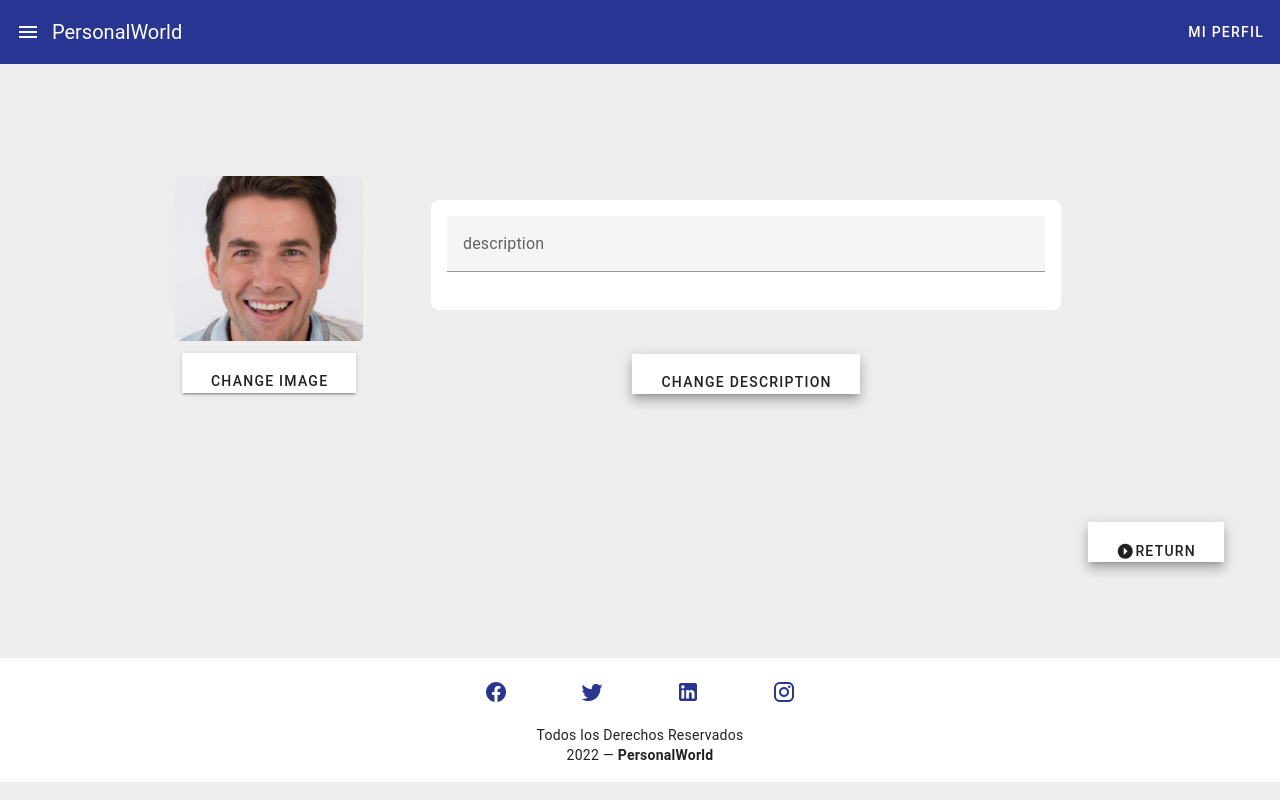
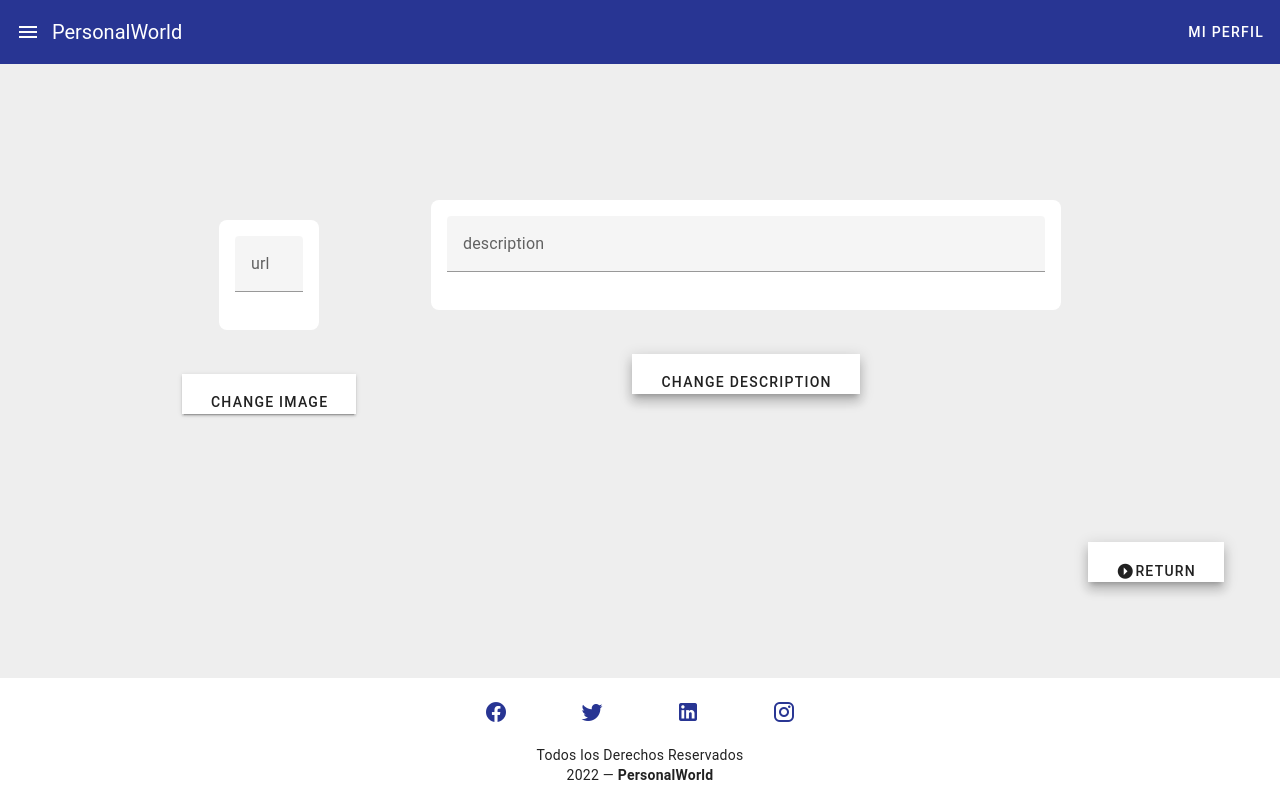
Before and after one commit to PersonalWorld-OpenSource/FrontEnd, a Vue app: page /editar-perfil in a window 1280 px wide. Built offline with nearby package versions, Linux system fonts and the light colour scheme; no server answers.

Commit message:
feat: profile image crud

```diff
--- a/src/views/app-profile-setting.vue
+++ b/src/views/app-profile-setting.vue
@@ -6,10 +6,21 @@
         <v-img
           max-height="600"
           max-width="600"
-          src="images/profilePicture.png"
+          :src="url"
         ></v-img>
+        <v-form
+          class="rounded-lg bg-white pa-4 ma-11"
+          ref="form"
+          v-model="valid"
+        >
+          <v-text-field
+            v-model="url"
+            label="url"
+            required
+          ></v-text-field>
+        </v-form>
         <div class="text-md-center mt-3">
-          <v-btn class="boton-caso rounded-0 pl-7 pr-7 pt-5 pb-5">
+          <v-btn class="boton-caso rounded-0 pl-7 pr-7 pt-5 pb-5" @click="updateData()">
             Change Image
           </v-btn>
         </div>
@@ -63,6 +74,7 @@ export default {
       id: "",
       name: "",
       description: "",
+      url: "",
     };
   },
   created() {
@@ -74,13 +86,15 @@ export default {
         this.id = response.data.id;
         this.name = response.data.name;
         this.description = response.data.description;
+        this.url = response.data.url;
       });
     },
     updateData() {
       this.itemData = {
+        name: this.name,
+        url: this.url,
         description: this.description,
       };
-      console.log(this.itemData);
       this.profileService.update(this.id, this.itemData);
     },
   },
--- a/src/views/app-profile.vue
+++ b/src/views/app-profile.vue
@@ -6,7 +6,7 @@
         <v-img
           max-height="600"
           max-width="600"
-          src="images/profilePicture.png"
+          :src="url"
         ></v-img>
       </v-col>
       <v-col cols="8" md="7">
@@ -42,6 +42,7 @@ export default {
       id: "",
       name: "",
       description: "",
+      url: "",
     };
   },
   created() {
@@ -53,6 +54,7 @@ export default {
         this.id = response.data.id;
         this.name = response.data.name;
         this.description = response.data.description;
+        this.url = response.data.url;
       });
     },
   },
```
Also changed, not shown: server/db.json (+6 -3 lines).
